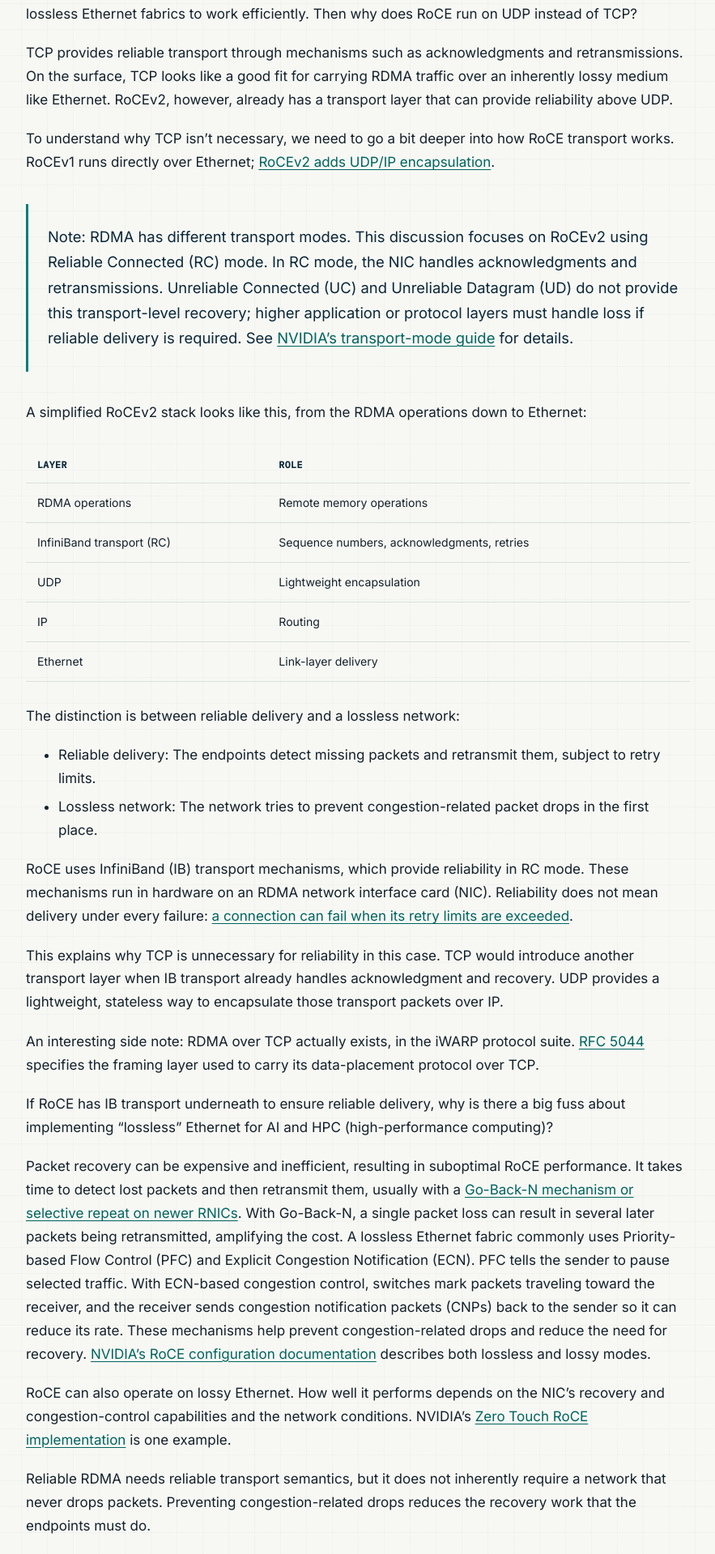
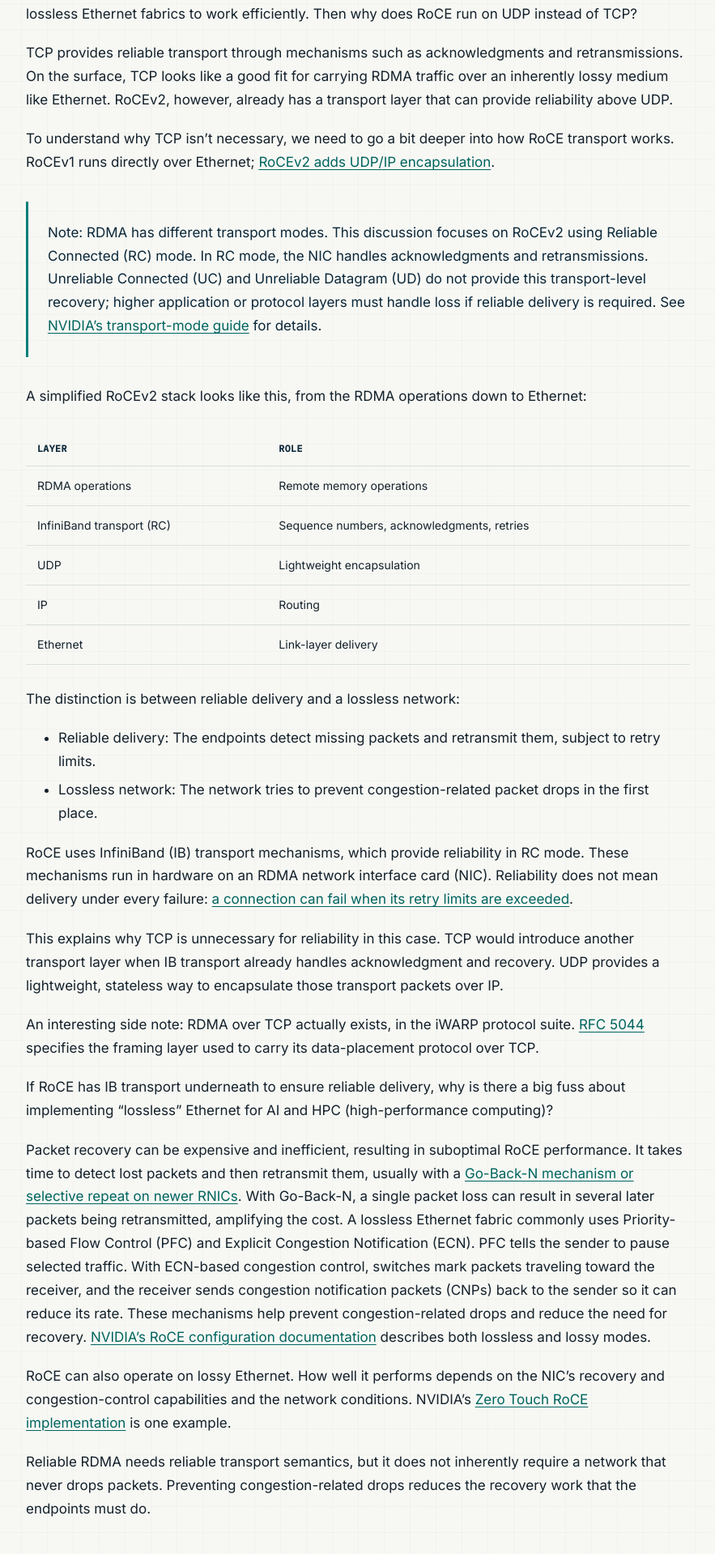
Before and after one commit to karsagar28/karsagar28.github.io, a Jekyll site: the page built from _posts/2026-09-06-why-rocev2-uses-udp-instead-of-tcp.md, in a window 1280 px wide. Shown: the part 540-2459 px from the top of the page at 81% size, without its empty margins (198-1081 px from the left). Built offline with Jekyll 4.4.1, drawn with Linux system fonts in a browser that asks for light colours; comment, search, counter and statistics services are not loaded.

Commit message:
Match article note font size to body text

```diff
--- a/_posts/2026-09-06-why-rocev2-uses-udp-instead-of-tcp.md
+++ b/_posts/2026-09-06-why-rocev2-uses-udp-instead-of-tcp.md
@@ -17,6 +17,7 @@ TCP provides reliable transport through mechanisms such as acknowledgments and r
 To understand why TCP isn't necessary, we need to go a bit deeper into how RoCE transport works. RoCEv1 runs directly over Ethernet; [RoCEv2 adds UDP/IP encapsulation](https://networking-docs.nvidia.com/mlnxofedswum/24010331/rdma-over-converged-ethernet-roce).
 
 > Note: RDMA has different transport modes. This discussion focuses on RoCEv2 using Reliable Connected (RC) mode. In RC mode, the NIC handles acknowledgments and retransmissions. Unreliable Connected (UC) and Unreliable Datagram (UD) do not provide this transport-level recovery; higher application or protocol layers must handle loss if reliable delivery is required. See [NVIDIA's transport-mode guide](https://networking-docs.nvidia.com/doca/archive/3-5-0/rdma-aware-networks-programming-guide) for details.
+{: .article-note }
 
 A simplified RoCEv2 stack looks like this, from the RDMA operations down to Ethernet:
 
--- a/assets/css/main.css
+++ b/assets/css/main.css
@@ -244,6 +244,10 @@ a:hover { color: var(--accent); }
   font-size: 1.15rem;
 }
 
+.post-content blockquote.article-note {
+  font-size: inherit;
+}
+
 .post-content .source-quote {
   padding-left: 20px;
   color: var(--ink);
```
